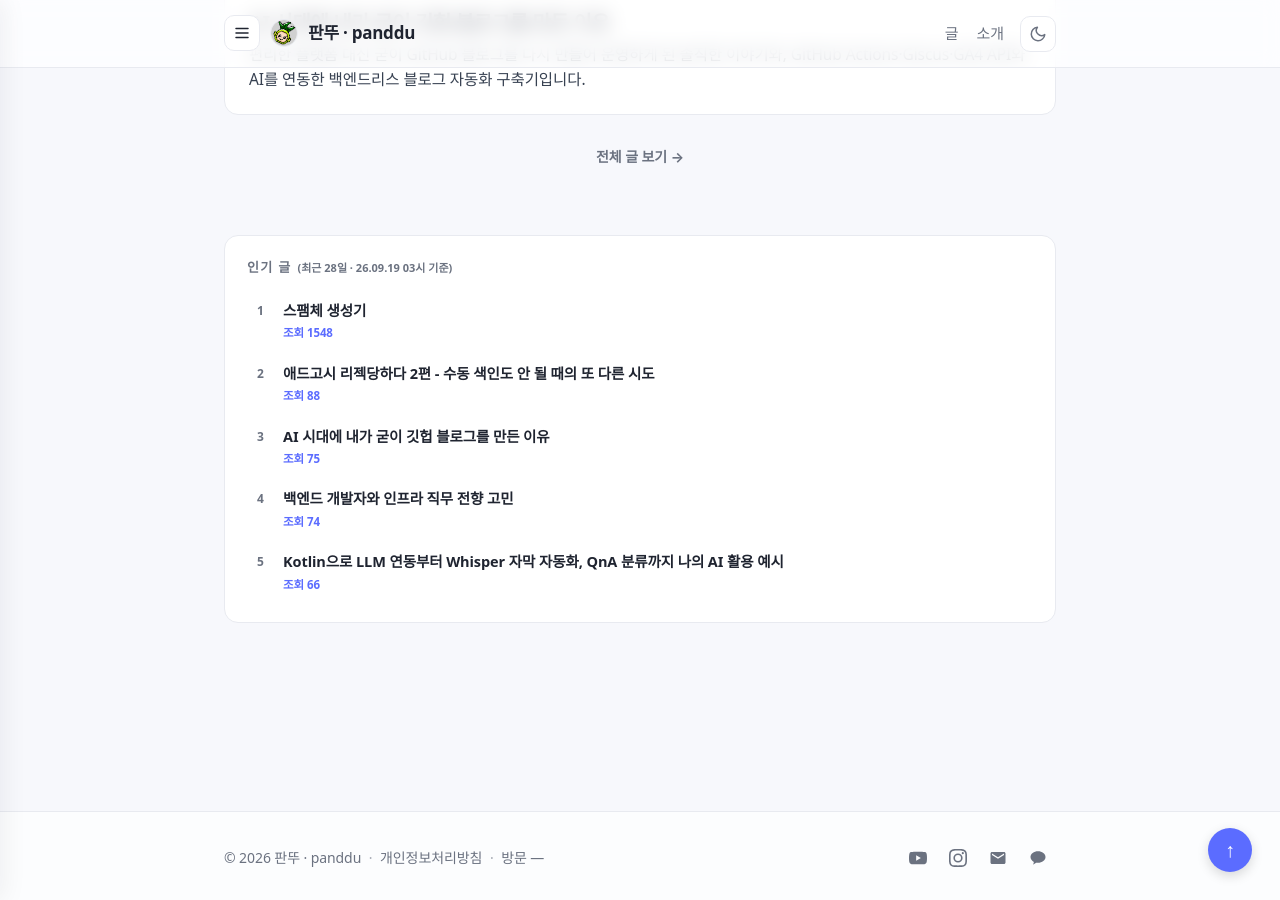
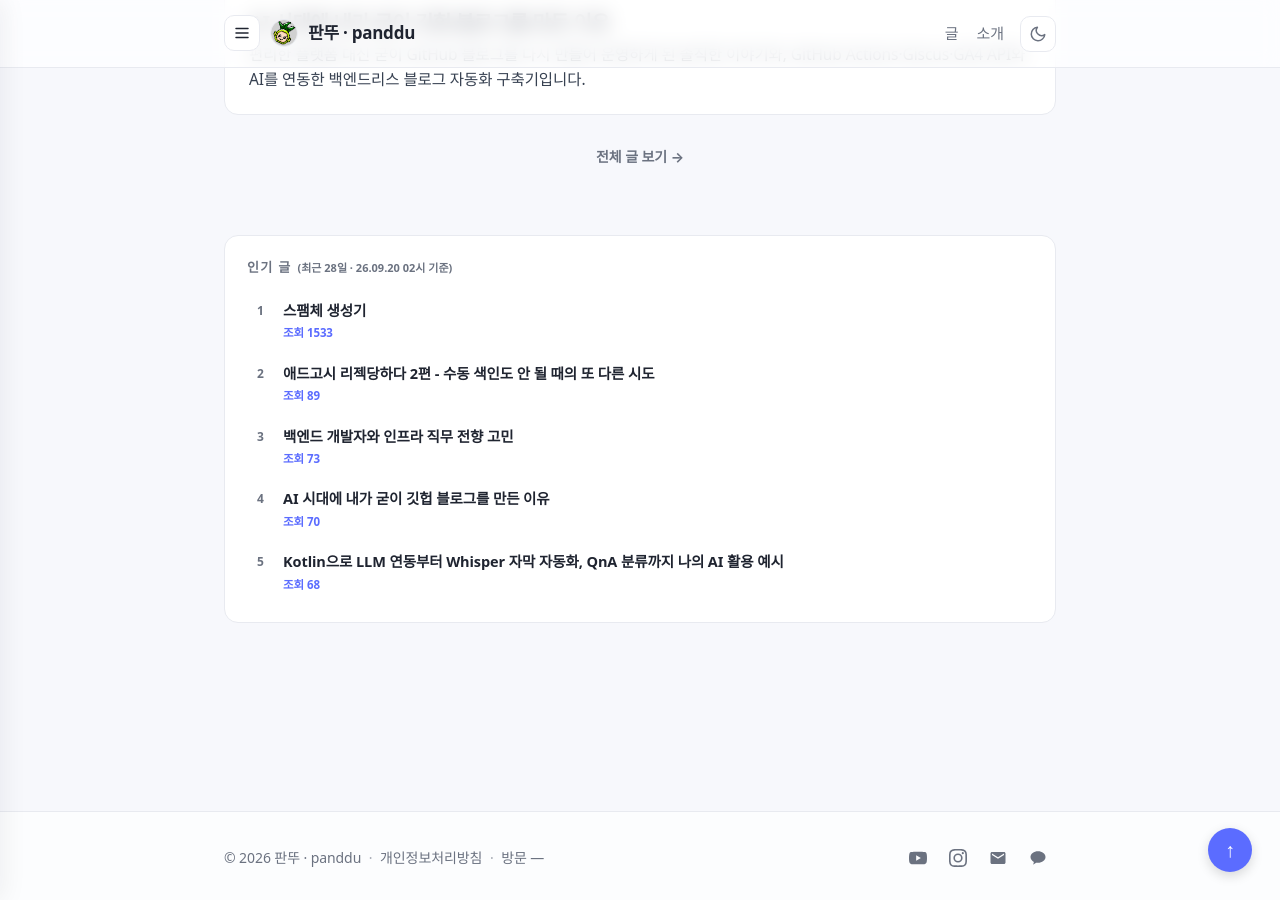
Before and after one commit to panddu/panddu.github.io, a Jekyll site: the page built from index.html, in a window 1280 px wide and 900 px high, scrolled down 1992 px. Built offline with Jekyll 4.4.1, drawn with Linux system fonts in a browser that asks for light colours; some web fonts are replaced.

Commit message:
chore: update popular posts

```diff
--- a/_data/popular_posts.json
+++ b/_data/popular_posts.json
@@ -1,31 +1,31 @@
 {
-  "generated_at": "2026-09-19T03:04:45+09:00",
+  "generated_at": "2026-09-20T02:46:47+09:00",
   "period_days": 28,
   "posts": [
     {
       "title": "스팸체 생성기",
       "url": "/posts/2019/04/spammaker/",
-      "views": 1548
+      "views": 1533
     },
     {
       "title": "애드고시 리젝당하다 2편 - 수동 색인도 안 될 때의 또 다른 시도",
       "url": "/posts/2026/08/adsense-rejection-diary-2/",
-      "views": 88
+      "views": 89
+    },
+    {
+      "title": "백엔드 개발자와 인프라 직무 전향 고민",
+      "url": "/posts/2026/08/backend-and-infra-counsel/",
+      "views": 73
     },
     {
       "title": "AI 시대에 내가 굳이 깃헙 블로그를 만든 이유",
       "url": "/posts/2026/08/why-i-made-github-blog/",
-      "views": 75
-    },
-    {
-      "title": "백엔드 개발자와 인프라 직무 전향 고민",
-      "url": "/posts/2026/08/backend-and-infra-counsel/",
-      "views": 74
+      "views": 70
     },
     {
       "title": "Kotlin으로 LLM 연동부터 Whisper 자막 자동화, QnA 분류까지 나의 AI 활용 예시",
       "url": "/posts/2026/08/panddu-ai-workflow/",
-      "views": 66
+      "views": 68
     }
   ]
 }
```
